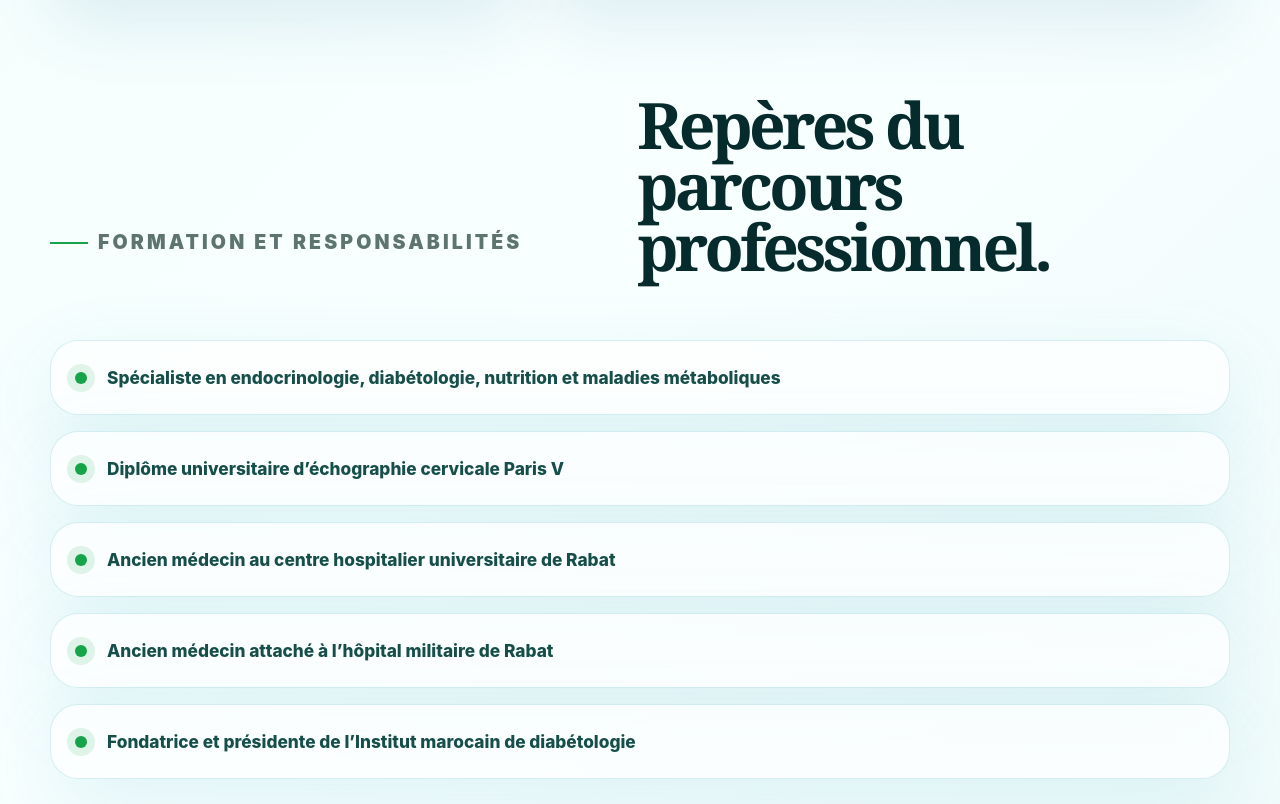
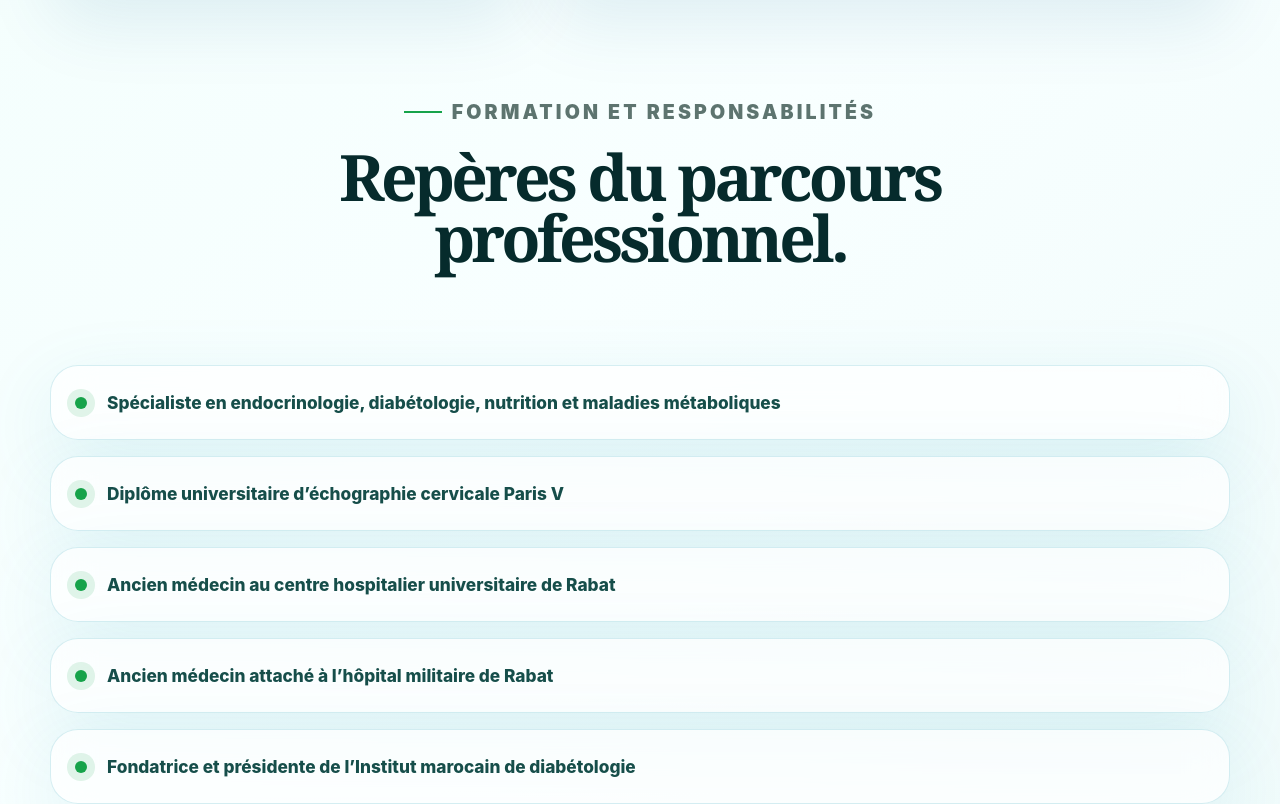
Before and after one commit to Irlsolien/dr-sonia-abahou, a Next.js app: page /dr-sonia-abahou in a window 1280 px wide. Shown: the part 1509-2313 px from the top of the page. Built offline with nearby package versions, Linux system fonts and the light colour scheme; no server answers.

Commit message:
Center and simplify section headings

```diff
--- a/app/globals.css
+++ b/app/globals.css
@@ -1049,15 +1049,15 @@ h3 {
 }
 
 .section-heading {
-  display: grid;
-  grid-template-columns: 0.95fr 1fr;
-  gap: 24px;
-  align-items: end;
-  margin-bottom: 34px;
-}
-
-.section-heading p:last-child {
-  margin-bottom: 8px;
+  display: block;
+  margin-bottom: clamp(38px, 6vw, 68px);
+  text-align: center;
+}
+
+.section-heading h2 {
+  max-width: 920px;
+  margin-inline: auto;
+  text-wrap: balance;
 }
 
 .care-grid {
@@ -1198,21 +1198,15 @@ h3 {
 }
 
 .practice-heading {
-  display: grid;
-  grid-template-columns: minmax(0, 1.1fr) minmax(300px, 0.7fr);
-  gap: clamp(30px, 7vw, 110px);
-  align-items: end;
+  display: block;
   margin-bottom: clamp(42px, 7vw, 84px);
+  text-align: center;
 }
 
 .practice-heading h2 {
-  max-width: 820px;
-}
-
-.practice-heading > p {
-  max-width: 560px;
-  margin: 0 0 10px;
-  font-size: clamp(1.04rem, 1.5vw, 1.22rem);
+  max-width: 920px;
+  margin-inline: auto;
+  text-wrap: balance;
 }
 
 .practice-stack {
--- a/app/page.tsx
+++ b/app/page.tsx
@@ -645,12 +645,7 @@ export default function Home() {
 
       <section id="soins" className="section-shell care-section reveal-section">
         <div className="section-heading">
-          <p className="eyebrow">Consultations & suivis</p>
           <h2>Les motifs pris en charge au cabinet.</h2>
-          <p>
-            Les principaux domaines de consultation sont présentés de façon
-            simple afin d’orienter le patient vers le bon suivi médical.
-          </p>
         </div>
         <div className="care-grid">
           {services.map((service, index) => (
@@ -673,15 +668,7 @@ export default function Home() {
 
       <section id="pratiques" className="section-shell practice-section">
         <div className="practice-heading reveal-section">
-          <div>
-            <p className="eyebrow">Pratique au cabinet</p>
-            <h2>Des actes et des temps de soin qui prolongent la consultation.</h2>
-          </div>
-          <p>
-            Le cabinet associe expertise endocrinologique, outils de suivi et
-            éducation thérapeutique pour rendre chaque étape plus concrète et plus
-            compréhensible.
-          </p>
+          <h2>Des actes et des temps de soin qui prolongent la consultation.</h2>
         </div>
 
         <div className="practice-stack">
@@ -758,12 +745,7 @@ export default function Home() {
 
       <section className="section-shell gallery-section reveal-section">
         <div className="section-heading">
-          <p className="eyebrow">Le cabinet en images</p>
           <h2>Découvrez les espaces du cabinet.</h2>
-          <p>
-            Accueil, salle de consultation et salle d’attente&nbsp;: découvrez
-            le cadre réel dans lequel les patients sont reçus à Massira I.
-          </p>
         </div>
         <div className="gallery-grid">
           {gallery.map((image, index) => (
```
